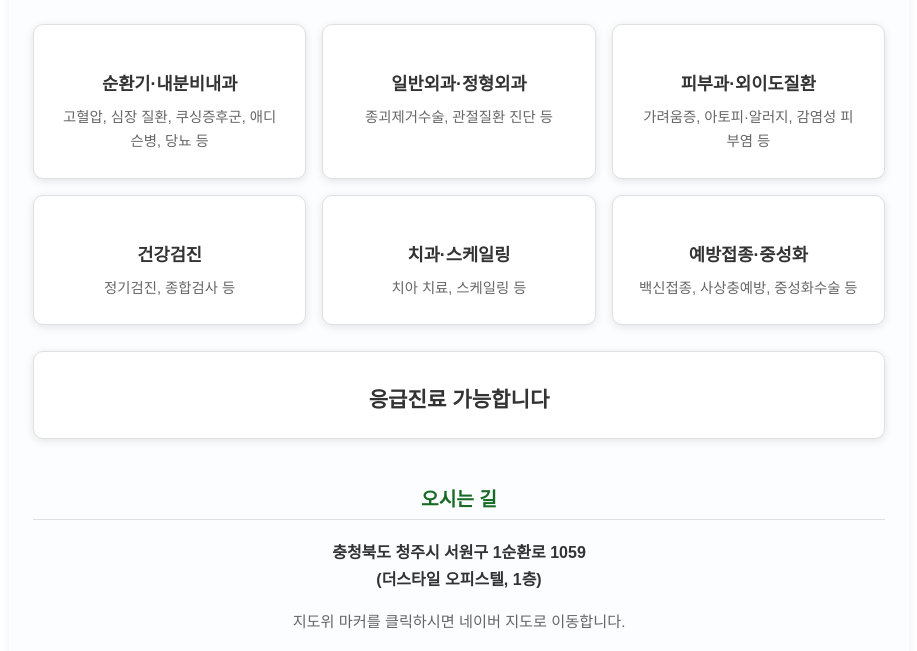
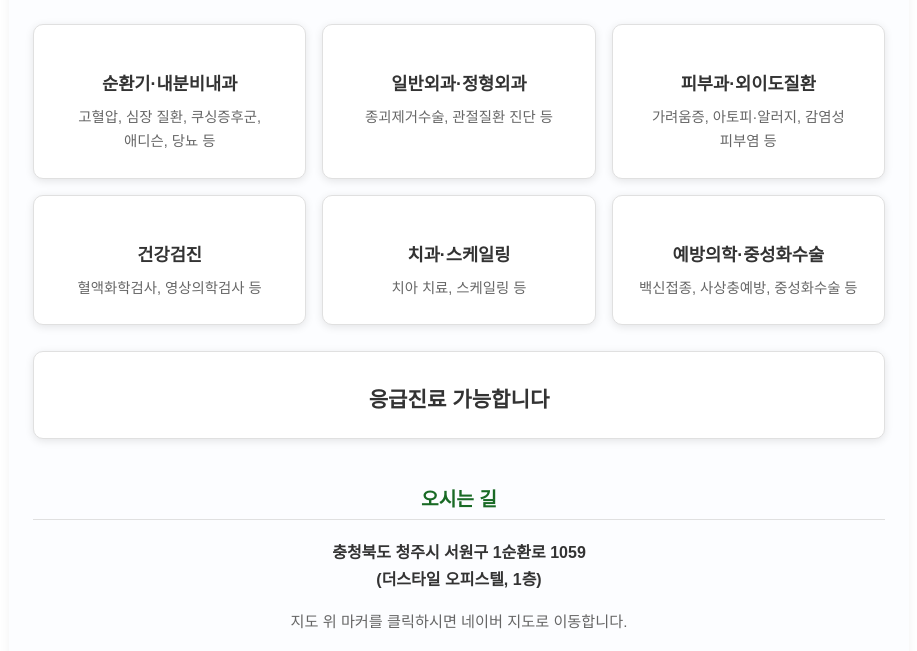
Before and after one commit to hyunipooh/neulpum, a Flask app: page / in a window 1280 px wide. Shown: the part 1416-2067 px from the top of the page, without its empty margins (181-1098 px from the left). Run offline with Flask 3, Linux system fonts and the light colour scheme; some libraries are stand-ins or nearby versions; some web fonts are replaced.

Commit message:
Add files via upload

```diff
--- a/static/css/style.css
+++ b/static/css/style.css
@@ -45,6 +45,9 @@ body {
     line-height: 1.7;
     /* 모바일 터치 최적화 */
     -webkit-tap-highlight-color: transparent;
+    /* 전역 단어 단위 줄바꿈 */
+    word-break: keep-all;
+    word-wrap: break-word;
 }
 
 /* 전역 폰트 크기 시스템 */
@@ -193,6 +196,11 @@ h3 {
     border: 1px solid #e0e0e0;
     padding: 2rem;
     margin-bottom: 2rem;
+}
+
+/* 주차안내 섹션 PC 폰트 크기 조정 */
+.parking-guide p {
+    font-size: 0.95rem;
 }
 
 /* 공통 제목 스타일 */
@@ -526,6 +534,16 @@ main {
     .header .logo img {
         filter: none;
     }
+
+    /* 진료시간 섹션 폰트 크기 조정 */
+    .treatment-hours p {
+        font-size: 0.95rem;
+    }
+
+    /* 주차안내 섹션 폰트 크기 조정 */
+    .parking-guide p {
+        font-size: 0.95rem;
+    }
 }
 
 /* 작은 모바일 화면 */
@@ -583,6 +601,16 @@ main {
 
     .logo {
         font-size: 1rem;
+    }
+
+    /* 진료시간 섹션 폰트 크기 조정 */
+    .treatment-hours p {
+        font-size: 0.9rem;
+    }
+
+    /* 주차안내 섹션 폰트 크기 조정 */
+    .parking-guide p {
+        font-size: 0.9rem;
     }
 }
 
--- a/templates/index.html
+++ b/templates/index.html
@@ -431,7 +431,7 @@
   <div class="treatment-categories">
     <div class="treatment-category">
       <h4>순환기·내분비내과</h4>
-      <p>고혈압, 심장 질환, 쿠싱증후군, 애디슨병, 당뇨 등</p>
+      <p>고혈압, 심장 질환, 쿠싱증후군, 애디슨, 당뇨 등</p>
     </div>
     <div class="treatment-category">
       <h4>일반외과·정형외과</h4>
@@ -443,14 +443,14 @@
     </div>
     <div class="treatment-category">
       <h4>건강검진</h4>
-      <p>정기검진, 종합검사 등</p>
+      <p>혈액화학검사, 영상의학검사 등</p>
     </div>
     <div class="treatment-category">
       <h4>치과·스케일링</h4>
       <p>치아 치료, 스케일링 등</p>
     </div>
     <div class="treatment-category">
-      <h4>예방접종·중성화</h4>
+      <h4>예방의학·중성화수술</h4>
       <p>백신접종, 사상충예방, 중성화수술 등</p>
     </div>
 
@@ -464,7 +464,7 @@
     <h3 style="color: #196A25; margin-top: 3rem;">오시는 길</h3>
     <div class="main-info-text">
       <p><strong>충청북도 청주시 서원구 1순환로 1059<BR>(더스타일 오피스텔, 1층)</strong></p>
-        <P style="font-size: 0.95rem; color: #666; margin: 0.2rem 0;">지도위 마커를 클릭하시면 네이버 지도로 이동합니다.</P>
+        <P style="font-size: 0.95rem; color: #666; margin: 0.2rem 0;" class="map-click-notice">지도 위 마커를 클릭하시면 네이버 지도로 이동합니다.</P>
     </div>
     <div id="map" style="width:100%;height:400px;margin-top:1rem;"></div>
 
```
